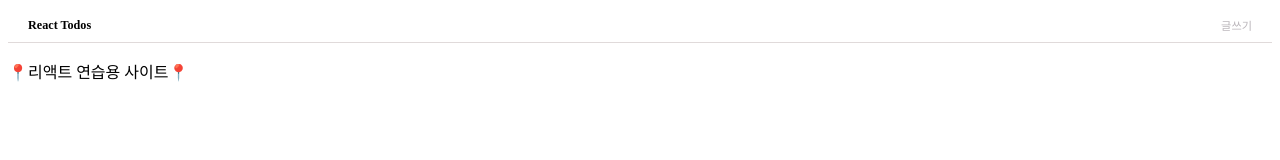
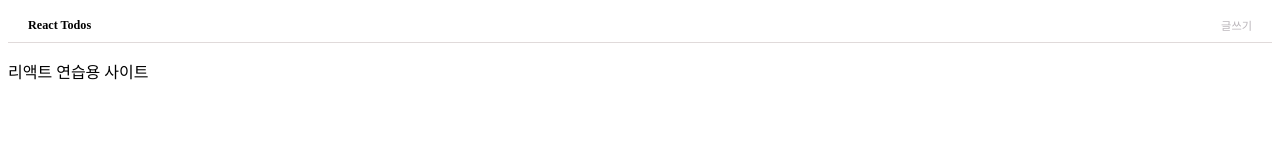
Before and after one commit to ttttta95/Blog, a React (Create React App) app in the folder blog/: page / in a window 1280 px wide. Shown: the top 160 px of the page. Built offline with nearby package versions, Linux system fonts and the light colour scheme.

Commit message:
벤치클리어링

```diff
--- a/blog/src/page/Home.jsx
+++ b/blog/src/page/Home.jsx
@@ -3,7 +3,7 @@ import React from 'react';
 export default function Home() {
     return (
         <div>
-            <p>📍리액트 연습용 사이트📍</p>
+            <p>리액트 연습용 사이트</p>
         </div>
     );
 }
```
